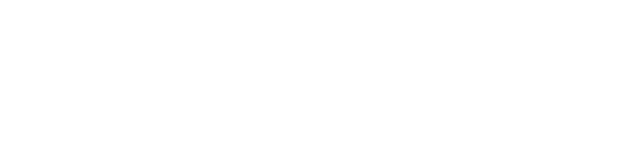
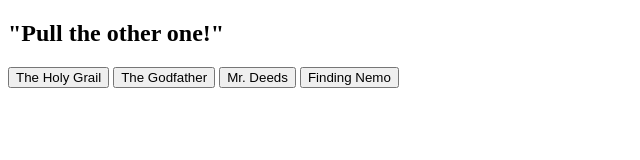
Before and after one commit to Su7ech/quiz-app, a plain HTML site: page index.html in a window 1280 px wide. Shown: the whole page, without its empty margins (0-640 px from the left). Drawn offline with Linux system fonts and the light colour scheme.

Commit message:
framed HTML for app

```diff
--- a/index.html
+++ b/index.html
@@ -8,6 +8,28 @@
 	<script type="text/javascript" src="js/app.js"></script>
 </head>
 <body>
+	<header class="quiz-header">
+		<div class="content">
 
+		</div>
+	</header>
+	<section class="quiz-container">
+		<div class="content">
+			<div class="left-image"></div>
+			<div class="quiz">
+				<div class="quiz-question">
+					<h2 class="question">"Pull the other one!"</h2>
+				</div>
+				<div class="quiz-answers">
+					<button class="answer answer-a">The Holy Grail</button>
+					<button class="answer answer-b">The Godfather</button>
+					<button class="answer answer-c">Mr. Deeds</button>
+					<button class="answer answer-d">Finding Nemo</button>
+				</div>
+				<div class="quiz-progress"></div>
+			</div>
+			<div class="right-image"></div>
+		</div>
+	</section>
 </body>
 </html>
```
